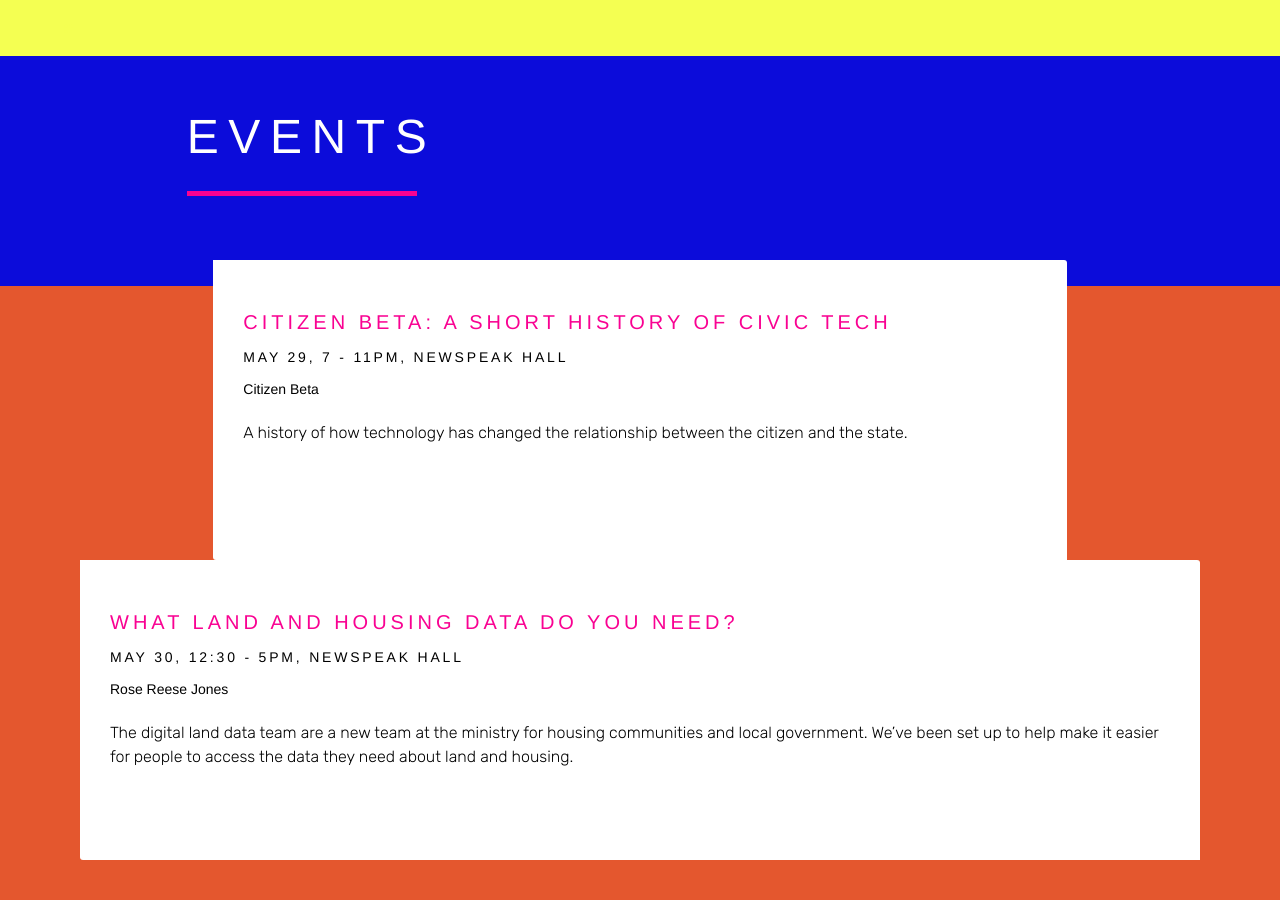
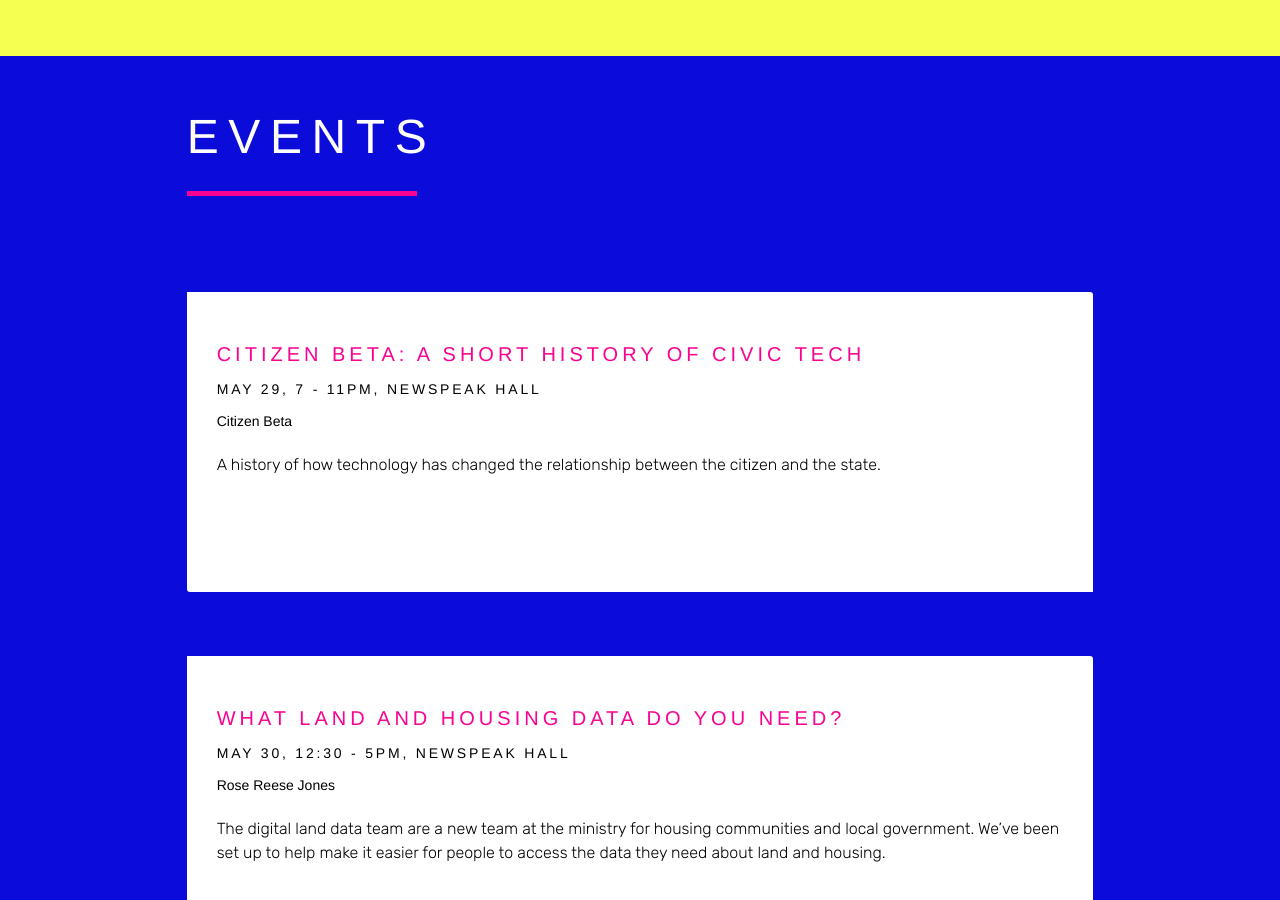
Before and after one commit to alternativefuturesfest/alternativefuturesfest, a Jekyll site: the page built from index.html, in a window 1280 px wide and 900 px high, scrolled down 685 px. Built offline with Jekyll 4.4.1, drawn with Linux system fonts in a browser that asks for light colours; nearby versions of some CDN libraries.

Commit message:
fix events

```diff
--- a/index.html
+++ b/index.html
@@ -29,6 +29,7 @@
             <hr class="haar-h"/>
           </div>
         </div>
+        <div class="clearfix mxn3 py3">
            <div class="col-10 mx-auto">
             <div class="sm-col sm-col-12 py0 events-aff">
               <h3 class="responsive-h3 caps"><a target="_blank" href="http://citizenbeta.attending.io/events/citizenbeta021">Citizen Beta: A Short History of Civic Tech</a></h3>
```
